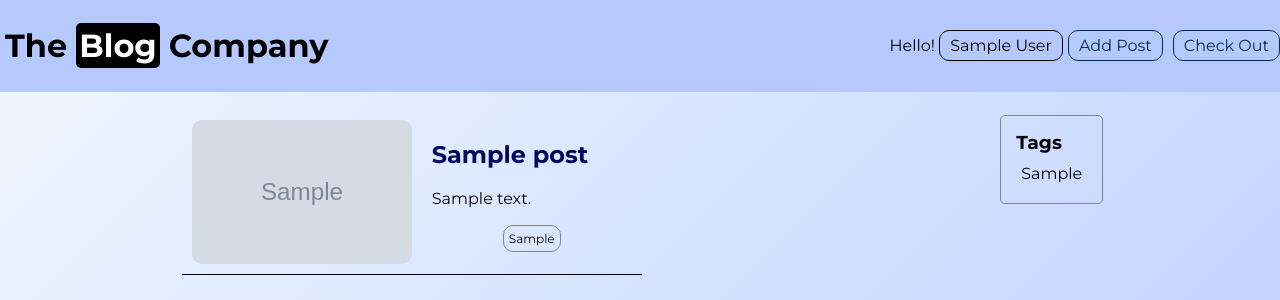
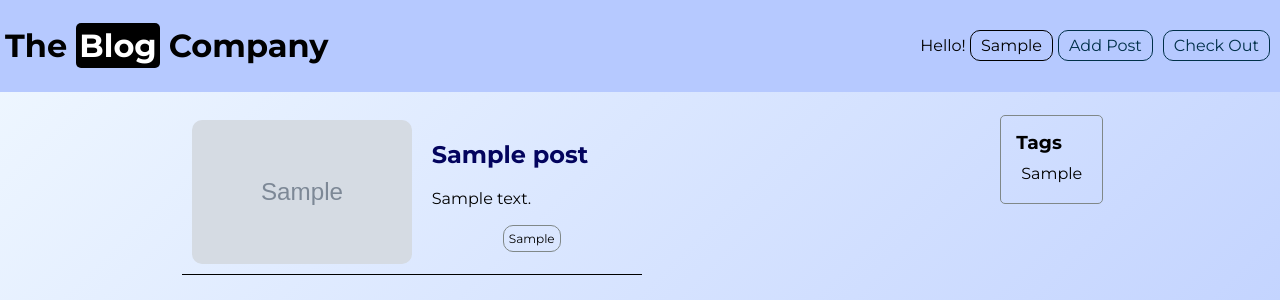
Before and after one commit to HimangshuDe/The-Blog-Co-Project, a Django app: page / in a window 1280 px wide. Shown: the top 300 px of the page. Run offline with Django 5.2, Linux system fonts and the light colour scheme; a user stored in the database is signed in; tables that the repository leaves empty hold one stand-in row (values such as "Sample post"); grey boxes marked "Sample" are stand-in pictures.

Commit message:
Updated header
Added conditional rendering on header...

If a user is logged in and not having a first name then hard coded text will be displayed and if having a first name then the name will be displayed

```diff
--- a/blog_app/static/blog_app/includes/header.css
+++ b/blog_app/static/blog_app/includes/header.css
@@ -25,6 +25,7 @@ header h1 a{
 .header-group{
     display: flex;
     align-items: center;
+    margin-right: 10px;
 }
 
 .header-group a{
--- a/blog_app/templates/blog_app/includes/header.html
+++ b/blog_app/templates/blog_app/includes/header.html
@@ -4,7 +4,13 @@
         {% if not request.user.is_authenticated %}
             <a href="{% url 'login' %}" id="login">Sign In</a>
         {% else %}
-            <p>Hello! <a href="{% url "account" %}" id='username'>{{request.user}}</a></p>
+            <p>Hello! <a href="{% url "account" %}" id='username'>
+                {% if request.user.first_name == '' %}
+                Account
+                {% else %}
+                {{request.user.first_name}}
+                {% endif %}
+            </a></p>
             <a href="{% url "logout" %}" id='logout'>Check Out</a>
             <a href="{% url "add-blog" %}" id='add-post'>Add Post</a>
         {% endif %}
```
